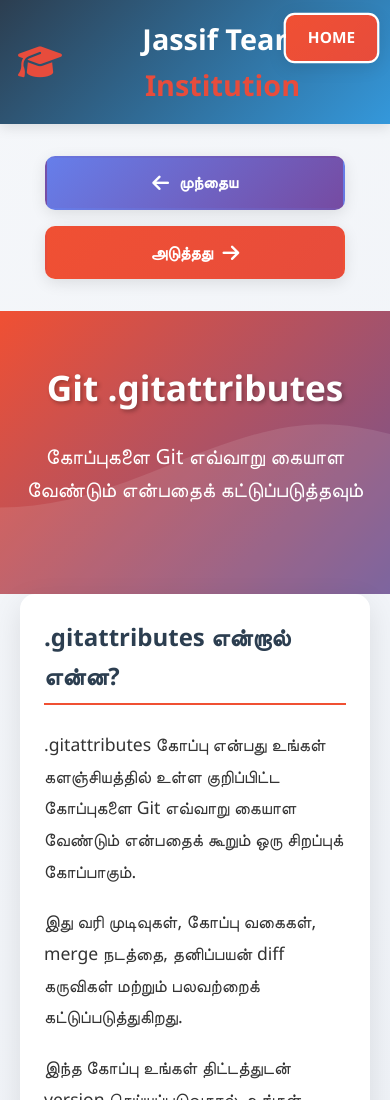
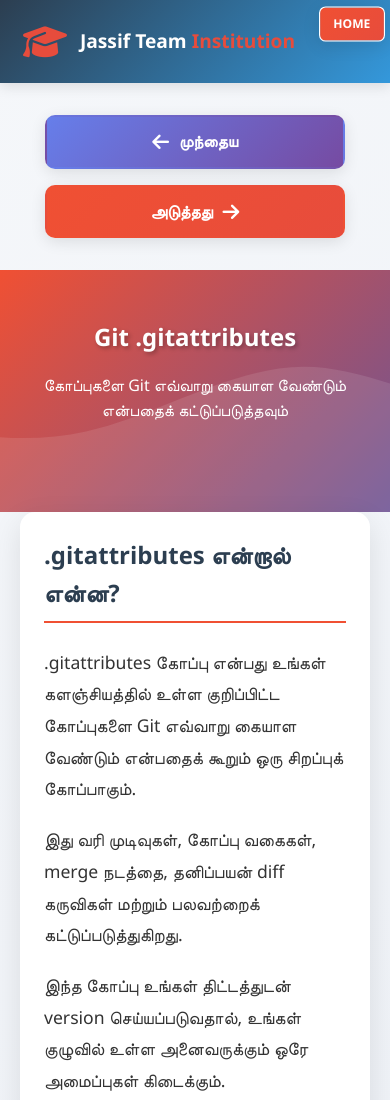
Before and after one commit to sivateam007/1, a plain HTML site: page index.html in a window 390 px wide. Shown: the top 1100 px of the page. Drawn offline with Linux system fonts and the light colour scheme.

Commit message:
Update style.css

```diff
--- a/style.css
+++ b/style.css
@@ -472,6 +472,7 @@ footer {
 
     .hero h2 {
         font-size: 2.2rem;
+        padding: 0 15px;
     }
 
     .hero {
@@ -489,6 +490,30 @@ footer {
     .tip-box {
         padding: 1.5rem;
     }
+
+    /* Add padding to logo for mobile to prevent home button overlap */
+    .logo h1 {
+        padding-right: 80px;
+        font-size: 1.4rem;
+    }
+}
+
+/* Extra small devices */
+@media (max-width: 480px) {
+    .logo h1 {
+        font-size: 1.2rem;
+        padding-right: 70px;
+    }
+
+    .hero h2 {
+        font-size: 1.5rem;
+        margin-bottom: 1rem;
+    }
+
+    .hero p {
+        font-size: 1rem;
+        padding: 0 10px;
+    }
 }
 
 /* Home Text Button Styles - Matches Your Design */
@@ -496,21 +521,21 @@ footer {
     position: fixed;
     top: 20px;
     right: 20px;
-    padding: 12px 25px;
+    padding: 10px 20px;
     background: linear-gradient(135deg, var(--git-color), #e74c3c);
     color: white;
     text-decoration: none;
-    border-radius: 10px;
+    border-radius: 8px;
     font-weight: 600;
     z-index: 1000;
     box-shadow: 0 4px 15px rgba(0,0,0,0.1);
     transition: all 0.3s ease;
     border: 2px solid white;
     font-family: 'Segoe UI', Tahoma, Geneva, Verdana, sans-serif;
-    font-size: 16px;
+    font-size: 14px;
     display: flex;
     align-items: center;
-    gap: 8px;
+    gap: 6px;
     animation: pulse 2s infinite;
 }
 
@@ -529,9 +554,22 @@ footer {
 /* Responsive Home Button */
 @media (max-width: 768px) {
     .home-btn {
-        padding: 10px 20px;
-        font-size: 14px;
-        top: 15px;
-        right: 15px;
+        padding: 8px 16px;
+        font-size: 12px;
+        top: 10px;
+        right: 10px;
+        gap: 4px;
+        border-radius: 6px;
+        border-width: 1px;
     }
 }
+
+/* Extra small devices */
+@media (max-width: 480px) {
+    .home-btn {
+        padding: 6px 12px;
+        font-size: 11px;
+        top: 8px;
+        right: 8px;
+    }
+}
```
